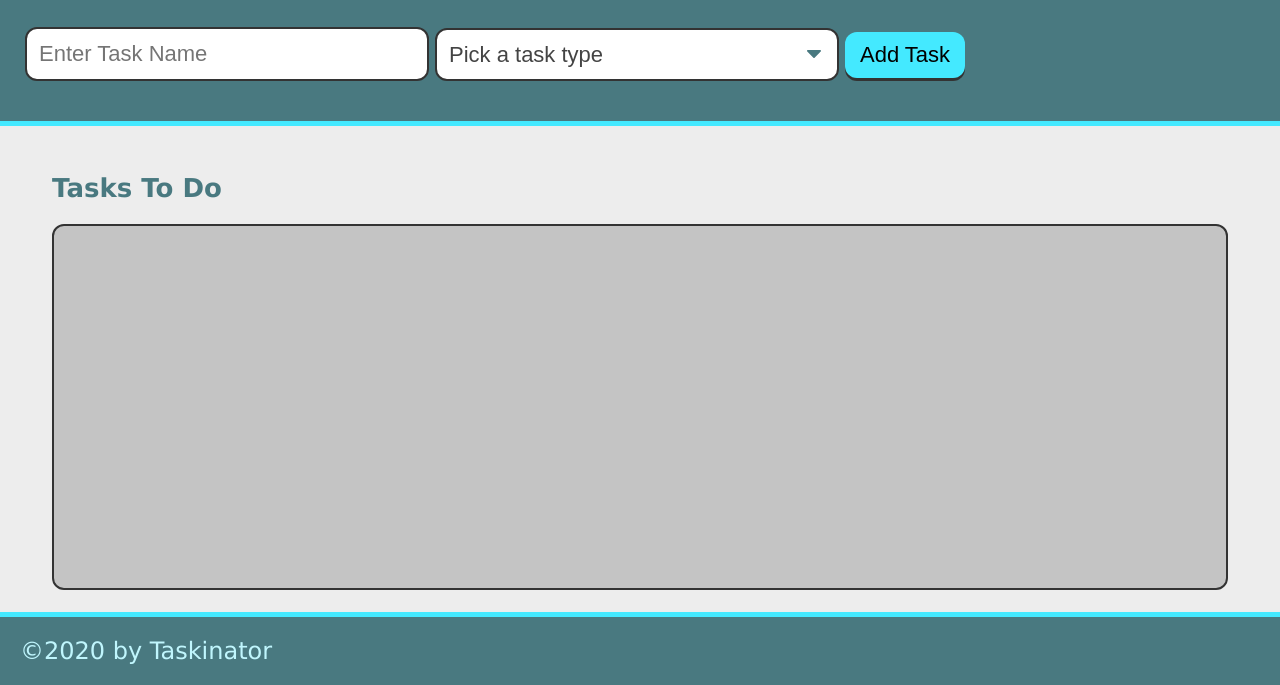
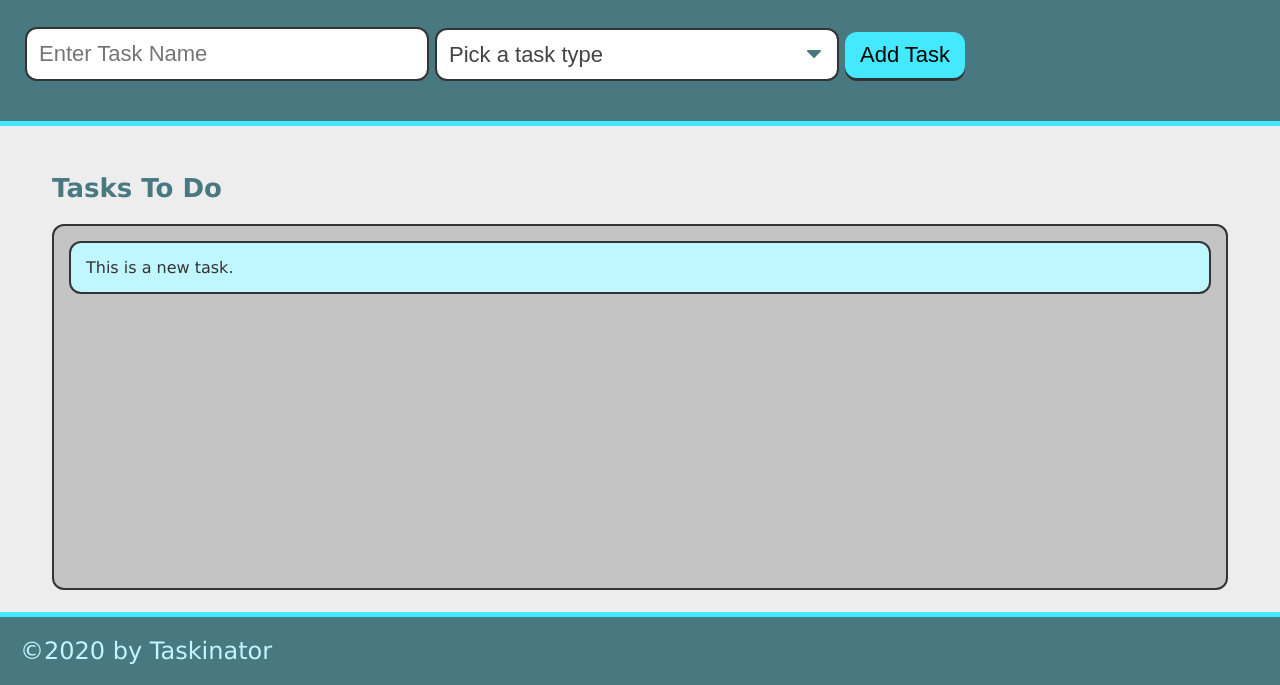
Before and after one commit to Lydia-tech/taskinator, a plain HTML site: page index.html in a window 1280 px wide. Shown: the part 115-800 px from the top of the page. Drawn offline with Linux system fonts and the light colour scheme.

Commit message:
createTaskHandler()

```diff
--- a/assets/js/script.js
+++ b/assets/js/script.js
@@ -1,14 +1,17 @@
-var buttonEl = document.querySelector("#save-task");
+var formEl = document.querySelector("#task-form");
 var buttonEl = document.querySelector("#save-task");
 var tasksToDoEl = document.querySelector("#tasks-to-do");
 
-buttonEl.addEventListener("click", function() {
+formEl.addEventListener("submit", createTaskHandler);
   var listItemEl = document.createElement("li");
   listItemEl.className = "task-item";
   listItemEl.textContent = "This is a new task.";
   tasksToDoEl.appendChild(listItemEl);
-});
-var createTaskHandler = function() {
+
+var createTaskHandler = function(event) {
+
+    event.preventDefault();
+
     var listItemEl = document.createElement("li");
     listItemEl.className = "task-item";
     listItemEl.textContent = "This is a new task.";
--- a/index.html
+++ b/index.html
@@ -25,7 +25,7 @@
           </div>
           <form id="task-form">
             <div class="form-group">
-                <button class="btn" id="save-task">Add Task</button>
+                <button class="btn" id="save-task" type="submit">Add Task</button>
             </div>
           </form>
 
```
